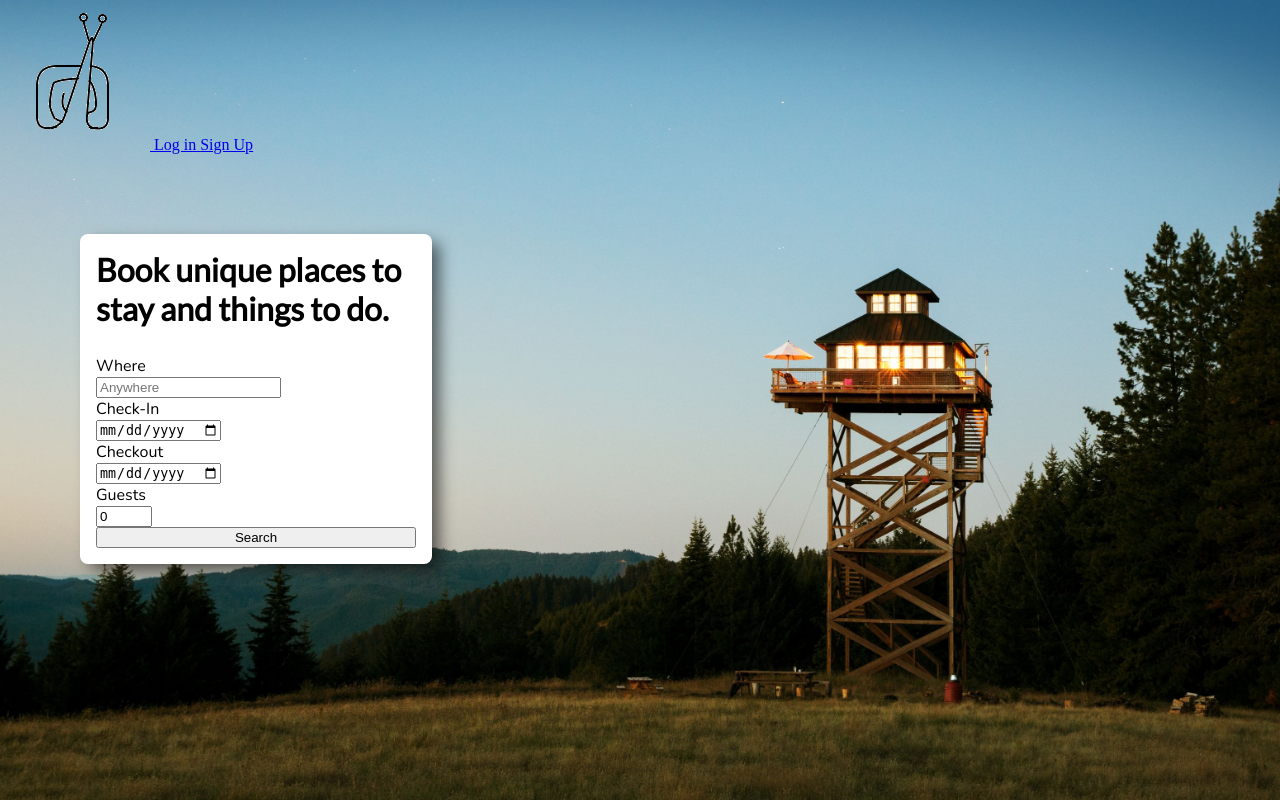
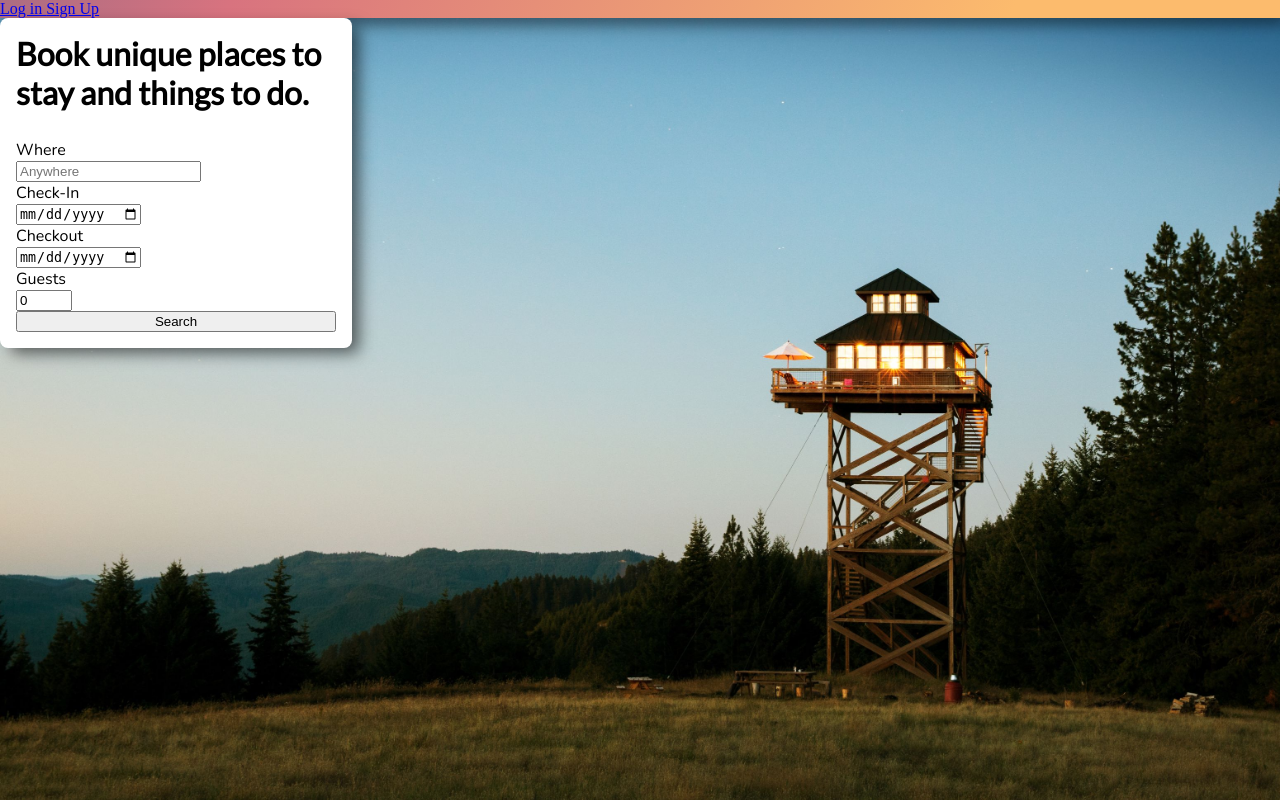
Before and after one commit to daviddias99/paguri-feup-ltw, a PHP site: page /front_page.html in a window 1280 px wide. Run offline with PHP 8.4, Linux system fonts and the light colour scheme; some libraries are stand-ins or nearby versions.

Commit message:
Working on front page

```diff
--- a/css/front_page.css
+++ b/css/front_page.css
@@ -1,6 +1,12 @@
 html{
     background: url('../resources/front_page_background.jpg') no-repeat center center fixed;
     background-size:     cover;                      /* <------ */
+
+    --color-1: #fcbb6d;
+    --color-2: #d8737f;
+    --color-3: #ab6c82;
+    --color-4: #685d79;
+    --color-5: #475c7a;
 }
 
 
@@ -9,8 +15,18 @@ body{
     margin: 0;
 }
 
+body > header {
+    /* background-color: var(--color-2); */
+
+    /* background-image: linear-gradient(to bottom right, var(--color-3), var(--color-2), var(--color-1)); */
+    background: linear-gradient(114deg, rgba(171,108,130,1) 0%, rgba(216,115,127,1) 18%, rgba(252,187,109,1) 79%);
+
+    box-shadow: 9px 7px 16px -2px rgba(0,0,0,0.58);
+}
+
+
 #search_box{
-    margin: 5em;
+    margin: auto, 4em, auto, 0em;
     padding: 1em;
     width: 20em;
     display: flex;
--- a/front_page.html
+++ b/front_page.html
@@ -14,7 +14,7 @@
 
     <header>
         <a href="main_page.html">
-            <img src="resources/logo_tmp.png">
+            <!-- <img src="resources/logo_tmp.png"> -->
         </a>
         <a href="main_page.html">
             Log in
```
